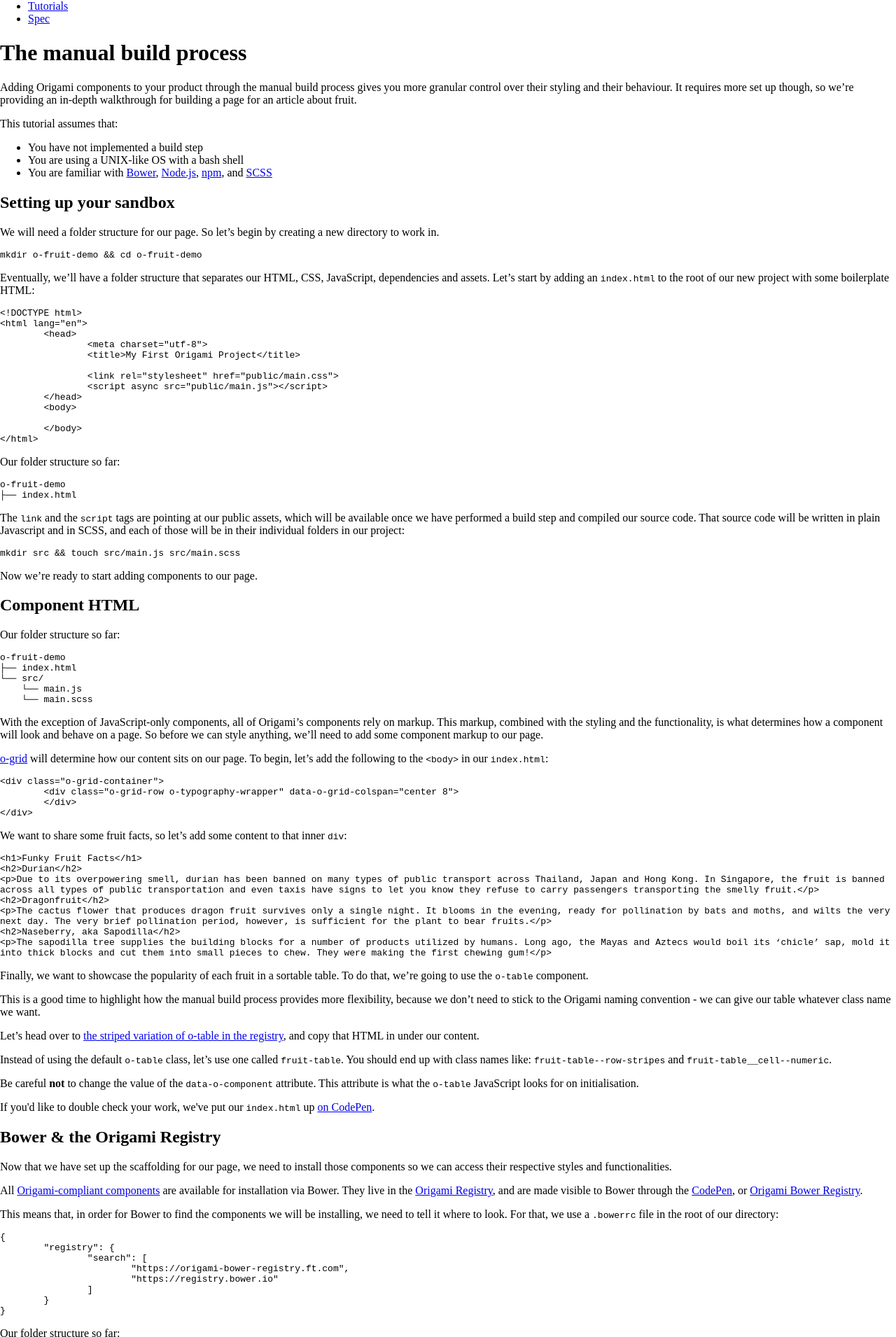
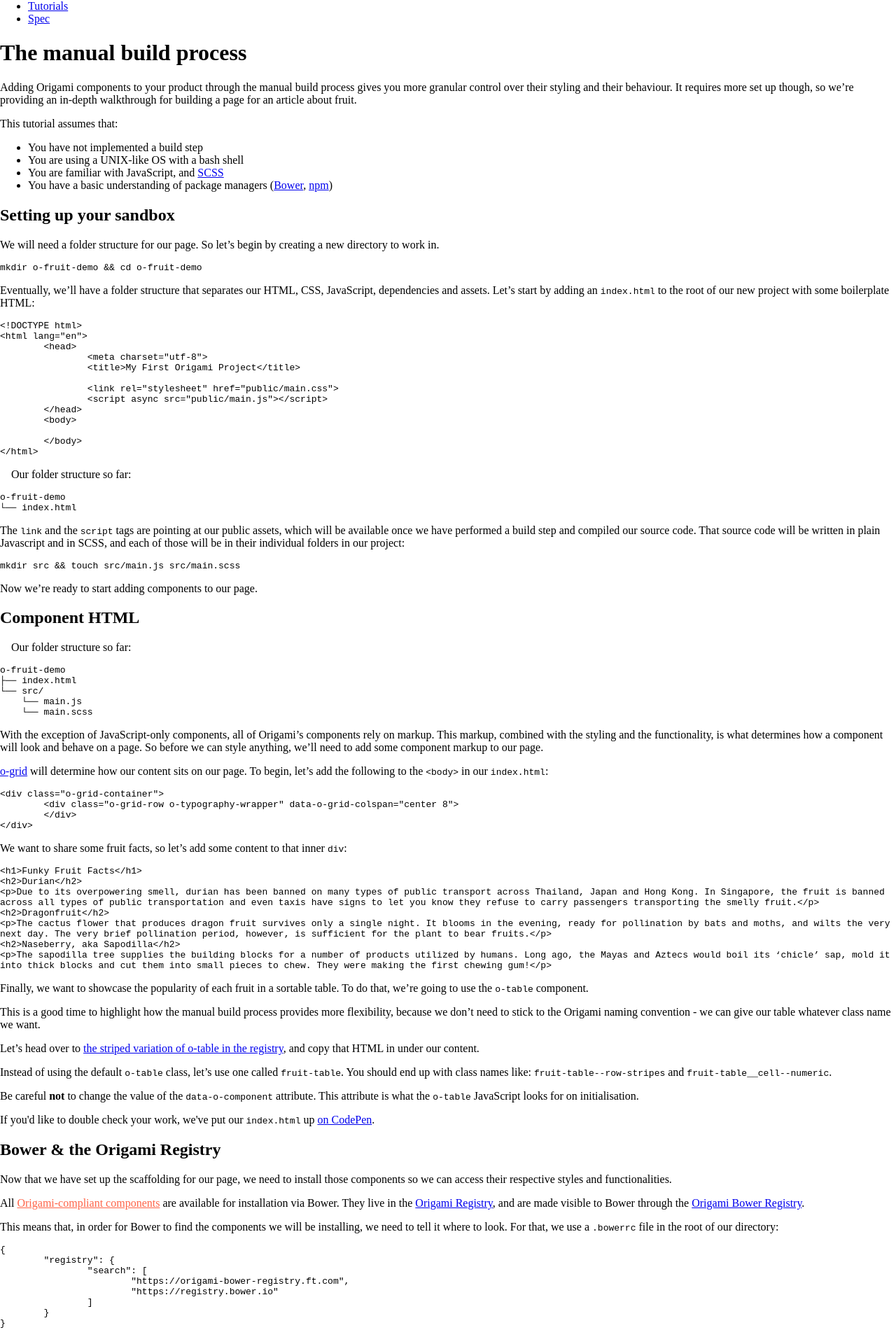
Before and after one commit to Financial-Times/origami-website, a Jekyll site: the page built from _tutorials/manual-build.md, in a window 1280 px wide. Shown: the part 431-2341 px from the top of the page at 70% size. Built offline with Jekyll 4.4.1, drawn with Linux system fonts in a browser that asks for light colours; a style sheet for code colours, icons or effects is not loaded; some of the changed text lies outside the part shown.

Commit message:
fix comments/links

```diff
--- a/_tutorials/manual-build.md
+++ b/_tutorials/manual-build.md
@@ -9,7 +9,8 @@ Adding Origami components to your product through the manual build process gives
 This tutorial assumes that:
 - You have not implemented a build step
 - You are using a UNIX-like OS with a bash shell
-- You are familiar with [Bower](https://bower.io/), [Node.js](https://nodejs.org/en/), [npm](https://www.npmjs.com/), and [SCSS](https://sass-lang.com/)
+- You are familiar with JavaScript, and [SCSS](https://sass-lang.com/)
+- You have a basic understanding of package managers ([Bower](https://bower.io/), [npm](https://www.npmjs.com/))
 
 ## Setting up your sandbox
 We will need a folder structure for our page. So let's begin by creating a new directory to work in.
@@ -32,10 +33,10 @@ Eventually, we'll have a folder structure that separates our HTML, CSS, JavaScri
 	&lt;/body>
 &lt;/html></code></pre>
 
-<aside style="border-left: 0;padding-left:0">
-<p class="o-layout__rule-left">Our folder structure so far:</p>
+<aside class="no-padding">
+<p>Our folder structure so far:</p>
 <pre><code class="o-syntax-highlight--html">o-fruit-demo
-├── index.html</code>
+└── index.html</code>
 </pre></aside>
 
 The `link` and the `script` tags are pointing at our public assets, which will be available once we have performed a build step and compiled our source code. That source code will be written in plain Javascript and in SCSS, and each of those will be in their individual folders in our project:
@@ -46,8 +47,8 @@ Now we're ready to start adding components to our page.
 
 ## Component HTML
 
-<aside style="border-left: 0;padding-left:0;grid-row: span 7;">
-<p class="o-layout__rule-left">Our folder structure so far:</p>
+<aside class="no-padding">
+<p>Our folder structure so far:</p>
 <pre><code class="o-syntax-highlight--html">o-fruit-demo
 ├── index.html
 └── src/
@@ -81,19 +82,17 @@ This is a good time to highlight how the manual build process provides more flex
 
 Let's head over to <a href="https://registry.origami.ft.com/components/o-table#demo-row-stripes" class="o-typography-link--external" target="\_blank" rel="noopener">the striped variation of o-table in the registry</a>, and copy that HTML in under our content.
 
-Instead of using the default `o-table` class, let's use one called `fruit-table`. You should end up with class names like: <code style="white-space: nowrap;">fruit-table--row-stripes</code> and <code style="white-space: nowrap;">fruit-table__cell--numeric</code>.
+Instead of using the default `o-table` class, let's use one called `fruit-table`. You should end up with class names like: <code class="no-wrap">fruit-table--row-stripes</code> and <code class="no-wrap">fruit-table__cell--numeric</code>.
 
 Be careful **not** to change the value of the `data-o-component` attribute. This attribute is what the `o-table` JavaScript looks for on initialisation.
 
 <aside>If you'd like to double check your work, we've put our <code>index.html</code> up <a href="https://codepen.io/ft-origami/pen/EprYzR" class="o-typography-link--external" target="\_blank" rel="noopener">on CodePen</a>.</aside>
 
-<!-- <aside>A single component can have many variations, and all the variations for all components can be found in the <a href="https://registry.origami.ft.com/components">Origami Registry</a>.</aside> -->
-
 ## Bower & the Origami Registry
 
 Now that we have set up the scaffolding for our page, we need to install those components so we can access their respective styles and functionalities.
 
-All [Origami-compliant components](/#TODO) are available for installation via Bower. They live in the [Origami Registry](/#TODO), and are made visible to Bower through the <a href="https://origami-bower-registry.ft.com/" class="o-typography-link--external" target="\_blank" rel="noopener">CodePen</a>, or <a href="https://jsbin.com/" class="o-typography-link--external" target="\_blank">Origami Bower Registry</a>.
+All [Origami-compliant components](/TODO) are available for installation via Bower. They live in the [Origami Registry](https://registry.origami.ft.com/components), and are made visible to Bower through the <a href="https://origami-bower-registry.ft.com/" class="o-typography-link--external" target="\_blank" rel="noopener">Origami Bower Registry</a>.
 
 This means that, in order for Bower to find the components we will be installing, we need to tell it where to look. For that, we use a `.bowerrc` file in the root of our directory:
 
@@ -107,8 +106,8 @@ This means that, in order for Bower to find the components we will be installing
 }</code>
 </pre>
 
-<aside style="border-left: 0;padding-left:0;grid-row: span 7;">
-<p class="o-layout__rule-left">Our folder structure so far:</p>
+<aside class="no-padding">
+<p>Our folder structure so far:</p>
 <pre><code class="o-syntax-highlight--html">o-fruit-demo
 ├── .bowerrc
 ├── index.html
@@ -144,8 +143,8 @@ And your `bower.json` should now look something like this:
 
 ## The Build Step
 
-<aside style="border-left: 0;padding-left:0;grid-row: span 7;">
-<p class="o-layout__rule-left">Our folder structure so far:</p>
+<aside class="no-padding">
+<p>Our folder structure so far:</p>
 <pre><code class="o-syntax-highlight--html">o-fruit-demo
 ├── .bowerrc
 ├── bower.json
@@ -177,8 +176,8 @@ You can leave that running in the background, and open your `index.html` in a br
 
 ## Component Styling
 
-<aside style="border-left: 0;padding-left:0;grid-row: span 7;">
-<p class="o-layout__rule-left">Our folder structure so far:</p>
+<aside class="no-padding">
+<p>Our folder structure so far:</p>
 <pre><code class="o-syntax-highlight--html">o-fruit-demo
 ── .bowerrc
 ├── bower.json
@@ -195,26 +194,26 @@ You can leave that running in the background, and open your `index.html` in a br
 
 Now we can begin styling our components. For this, all of our work is going to happen in our `src/main.scss` file.
 
-All Origami components have a [silent mode](/#TODO). When silent mode is 'on' (or `true`), the components' SCSS will not be compiled — instead, only its mixins and functions will be available. In this tutorial, we are going to use a mix of 'on' and 'off' silent modes for components.
+All Origami components have a [silent mode](/TODO). When silent mode is 'on' (or `true`), the components' SCSS will not be compiled — instead, only its mixins and functions will be available. In this tutorial, we are going to use a mix of 'on' and 'off' silent modes for components.
 
 ### Silent Mode: Off
 
-Let's start off with [o-grid](/#TODO). It is likely we'll want most of the features that o-grid provides, so we'll include it with silent mode switched off (or `false`). For now, all we need in our `main.scss` is:
+Let's start off with [o-grid](https://registry.origami.ft.com/components/o-grid). It is likely we'll want most of the features that o-grid provides, so we'll include it with silent mode switched off (or `false`). For now, all we need in our `main.scss` is:
 
 <pre><code class="o-syntax-highlight--scss">$o-grid-is-silent: false;
 @import 'o-grid/main';</code></pre>
 
-If we open our `index.html` in a browser window, we'll see that our content is now centered on the page. This is because of the classes that we added to our outside `div` at the very beginning. Since we've requested all of the `o-grid` styling, the styling applies to those classes as soon as we include the component's SCSS.
+If we open our `index.html` in a browser window, we'll see that our content is now centred on the page. This is because of the classes that we added to our outside `div` at the very beginning. Since we've requested all of the `o-grid` styling, the styling applies to those classes as soon as we include the component's SCSS.
 
-We added an [o-typography](/#TODO) class to our inner div at the beginning of the tutorial, as well. It will apply styling just as the grid did, so the next—unguided—step, is for you to implement `o-typography` in the same way we implemented `o-grid` above.
+We added an [o-typography](https://registry.origami.ft.com/components/o-typography) class to our inner div at the beginning of the tutorial, as well. It will apply styling just as the grid did, so the next—unguided—step, is for you to implement `o-typography` in the same way we implemented `o-grid` above.
 
 Look at your `index.html` in the browser when you're done - your headings and paragraphs should have received font families and styling of their own.
 
 ### Silent Mode: On
 
-Every component's silent mode variable is set to `true` by default, to prevent outputting more CSS than we really need. And since we don't need all of the colors in the palette for this page, we will leave the silent mode as is.
+We'll be using [o-colors](https://registry.origami.ft.com/components/o-colors), which has a wide variety of colours in its palette. As with every other component, the `o-colors` silent mode variable is set to `true` by default to prevent outputting more CSS than we really need. And since we don't need all of the colours in the palette for this page, we will leave the silent mode for the component as is.
 
-[o-colors](/#TODO) comes  with predefined use cases. These use cases are not a valid hex code but they refer to the name of a color within our brand palette. This means we'll need to use two mixins to get the right color for our page:
+o-colors comes  with predefined use cases. These use cases are not a valid hex code but they refer to the name of a colour within our brand palette. This means we'll need to use two mixins to get the right colour for our page:
 
 <pre class="o-layout__main__full-span"><code class="o-syntax-highlight--scss">@import 'o-colors/main';
 
@@ -222,9 +221,9 @@ body {
 	background-color: oColorsGetPaletteColor(oColorsGetUseCase(page, background)));
 }</code></pre>
 
-As soon as your build has completed, visit your `index.html` again. You should have the pink that is characteristic of the FT as a background color.
+As soon as your build has completed, visit your `index.html` again. You should have the pink that is characteristic of the FT as a background colour.
 
-We're going to get a little more specific with [o-table](/#TODO) since we're after a particular variation _and_ we've given our table a class name of its own.
+We're going to get a little more specific with [o-table](https://registry.origami.ft.com/components/o-table) since we're after a particular variation _and_ we've given our table a class name of its own.
 
 We want the base styling of a table, some stripes to tell each row apart, and styling for the number cells we'll be using:
 
@@ -252,9 +251,9 @@ The final step in our tutorial involves adding JavaScript to our components, and
 
 Not all Origami components use JavaScript. For example, of the components we have installed today, only `o-table` requires it.
 
-Origami components listen for a custom event—`o.DOMContentLoaded`—in order to initialise. We'll need to add that to our project so that the `o-table` JavaScript can kick in.
+Origami components listen for a custom event named `o.DOMContentLoaded` in order to initialise. We'll need to add that to our project so that the `o-table` JavaScript can kick in.
 
-<aside><a href="/#TODO">MOAR 'BOUT INITIALISING JS</a></aside>
+<aside>There are multiple ways to <a href="/TODO">initialise a component's JavaScript</a> when you are using Origami with the manual build process</aside>
 
 We'll need to add this to our file:
 
--- a/assets/main.scss
+++ b/assets/main.scss
@@ -10,3 +10,20 @@ html, body {
 	margin: 0;
 	height: 100%;
 }
+
+a[href$="TODO"] {
+	color: tomato;
+	border-bottom-color: tomato;
+}
+
+.no-wrap {
+	white-space: nowrap;
+}
+
+aside.no-padding {
+	padding-left:0;
+	grid-row: span 7;
+
+	p { padding-left: 1em }
+	pre { margin: 0 }
+}
```
Also changed, not shown: other parts of _tutorials/manual-build.md (+4 -6 lines).
